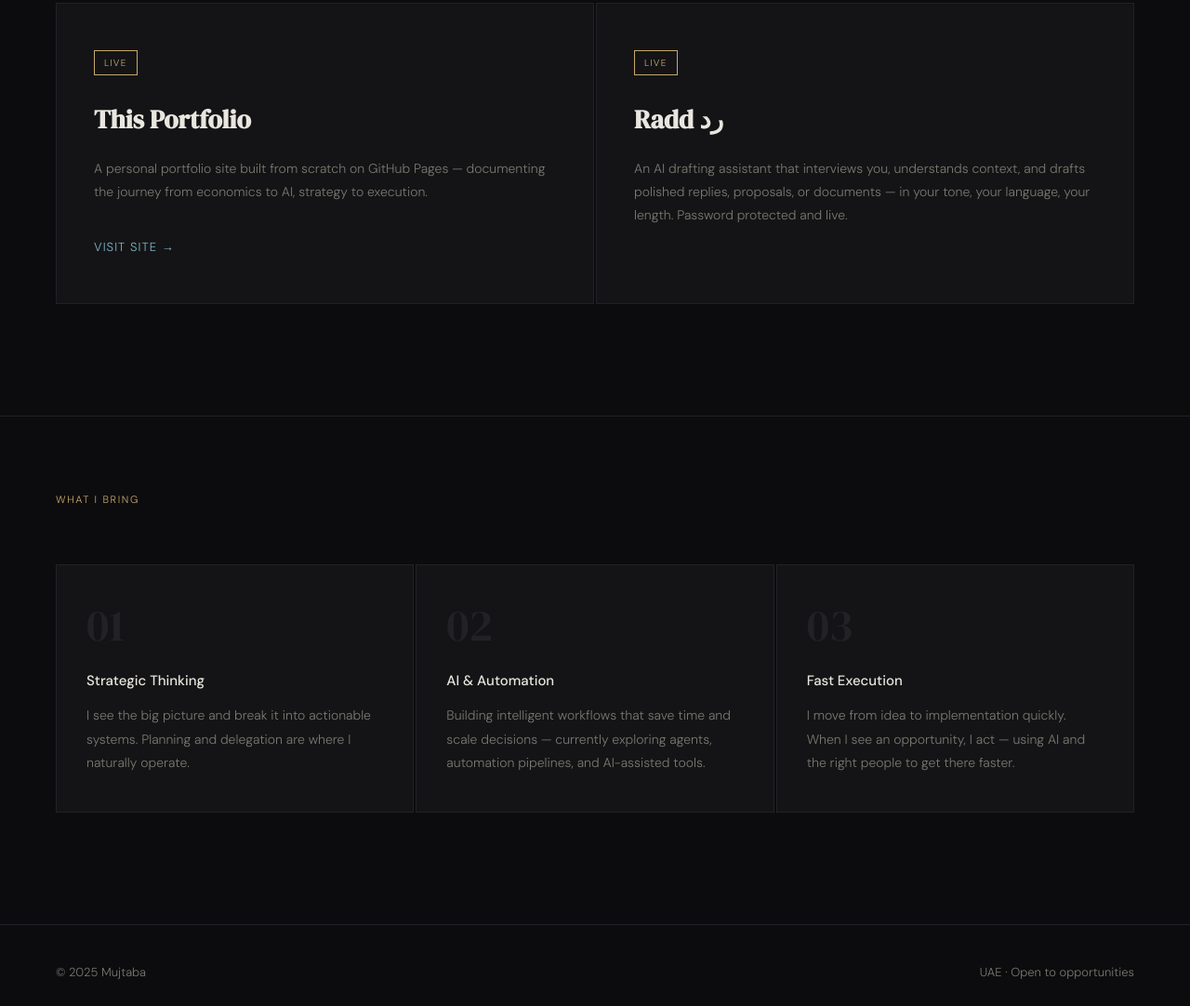
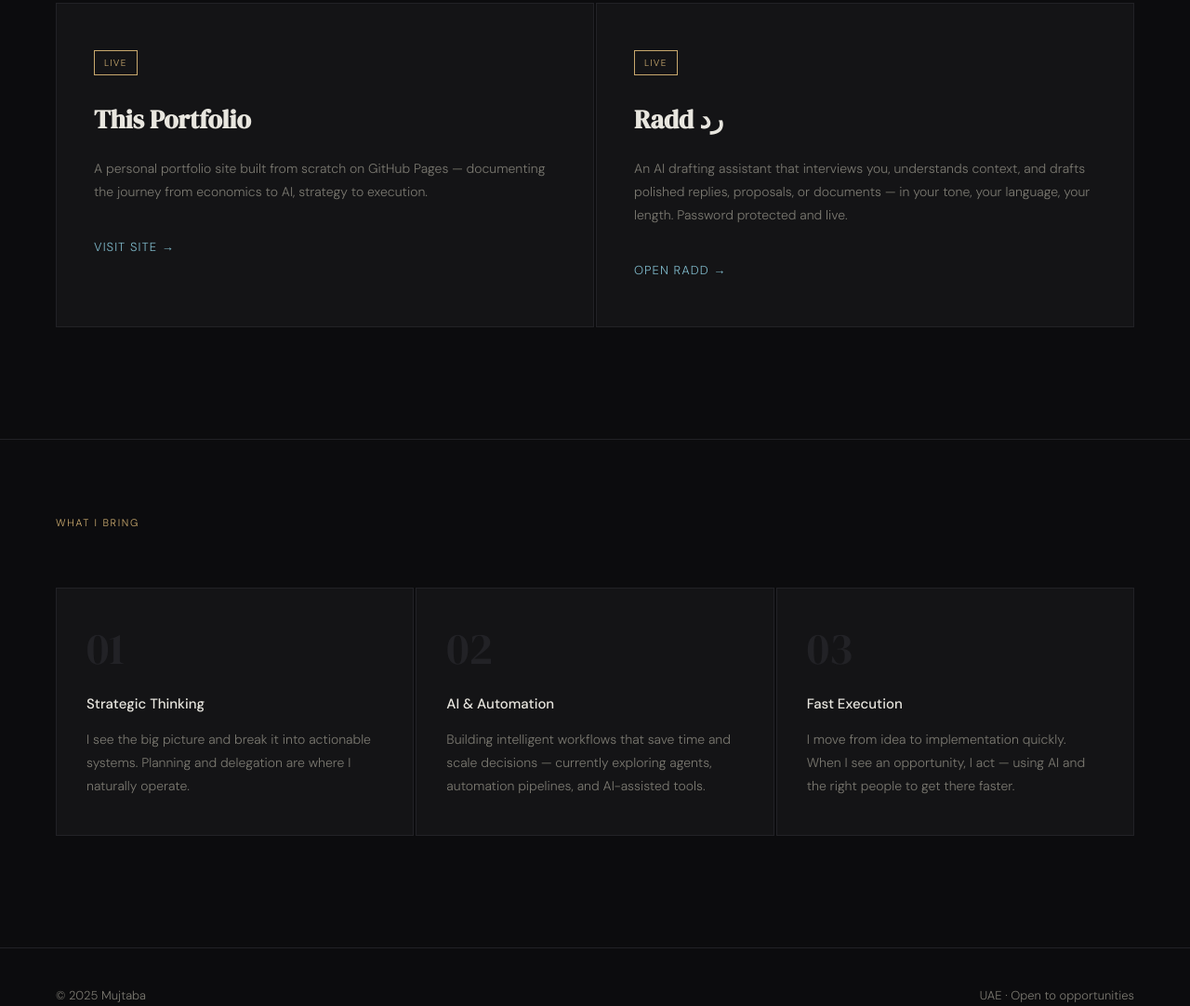
Before and after one commit to mujtaba4242/mujtaba4242.github.io, a website: page index.html in a window 1280 px wide. Shown: the part 1719-2801 px from the top of the page at 93% size. Drawn offline with Linux system fonts and the light colour scheme.

Commit message:
Update index.html

```diff
--- a/index.html
+++ b/index.html
@@ -384,6 +384,7 @@
         <div class="project-tag">Live</div>
         <h3 class="project-title">Radd رد</h3>
         <p class="project-desc">An AI drafting assistant that interviews you, understands context, and drafts polished replies, proposals, or documents — in your tone, your language, your length. Password protected and live.</p>
+        <a href="/radd.html" class="project-link">Open Radd →</a>
       </div>
     </div>
   </section>
```
